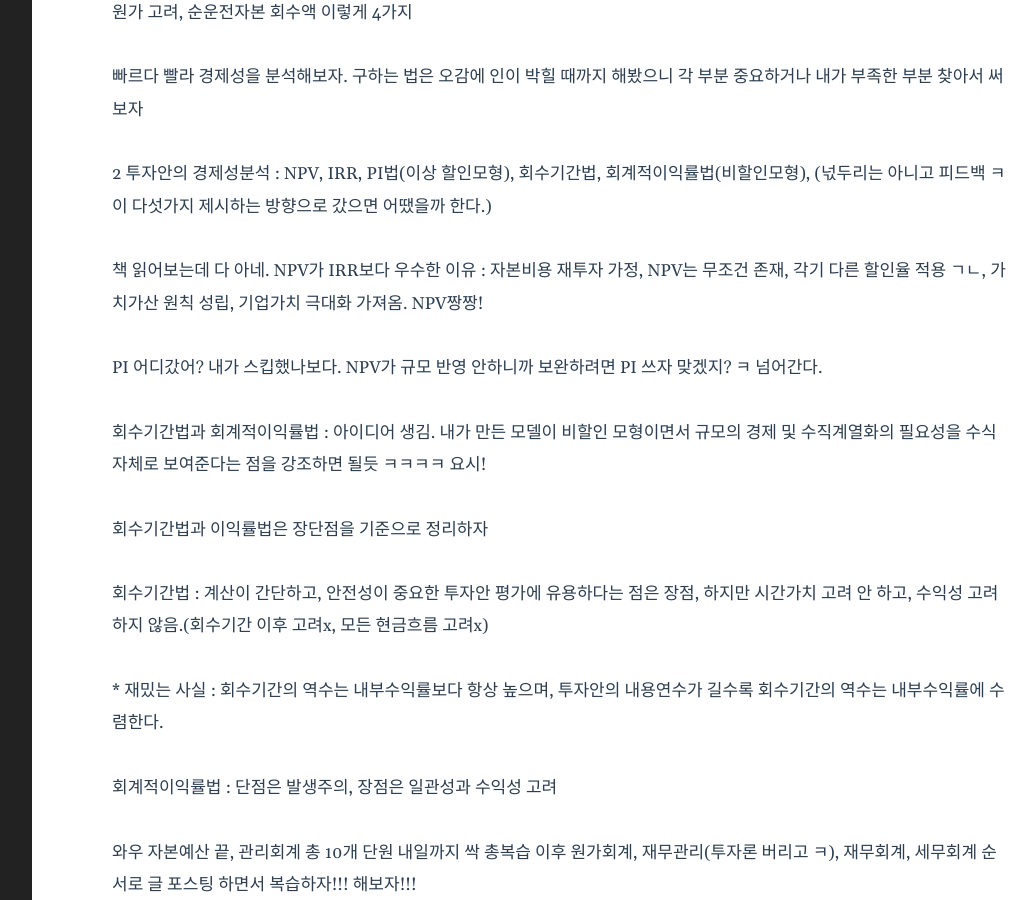
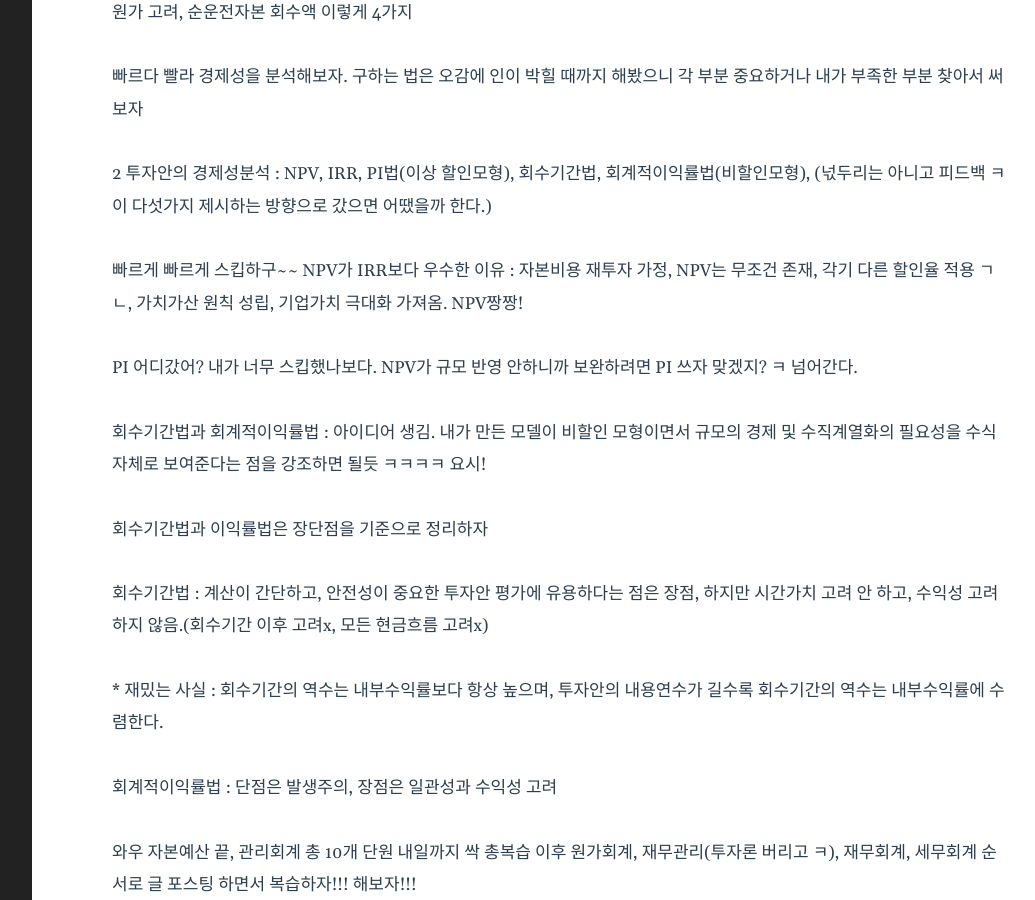
Before and after one commit to co-right/co-right.github.io, a Jekyll site: the page built from _posts/2023-05-06-business2.markdown, in a window 1280 px wide and 900 px high, scrolled down 1273 px. Shown: the whole window, without its empty margins (188-1223 px from the left). Built offline with Jekyll 4.4.1, drawn with Linux system fonts in a browser that asks for light colours.

Commit message:
time modify

```diff
--- a/_posts/2023-05-06-start.markdown
+++ b/_posts/2023-05-05-start.markdown
@@ -1,7 +1,7 @@
 ---
 layout: post
 title: 태초의 글
-date: 2023-05-06
+date: 2023-05-05
 categories: shorts
 ---
 
--- a/_posts/2023-05-06-business2.markdown
+++ b/_posts/2023-05-06-business2.markdown
@@ -36,9 +36,9 @@ E기업 pt면접이 있는데 발표자료를 완전 잘못 만들었다. 내탓
 <br/><br/>
 2 투자안의 경제성분석 : NPV, IRR, PI법(이상 할인모형), 회수기간법, 회계적이익률법(비할인모형), (넋두리는 아니고 피드백 ㅋ 이 다섯가지 제시하는 방향으로 갔으면 어땠을까 한다.)
 <br/><br/>
-책 읽어보는데 다 아네. NPV가 IRR보다 우수한 이유 : 자본비용 재투자 가정, NPV는 무조건 존재, 각기 다른 할인율 적용 ㄱㄴ, 가치가산 원칙 성립, 기업가치 극대화 가져옴. NPV짱짱!
+빠르게 빠르게 스킵하구~~ NPV가 IRR보다 우수한 이유 : 자본비용 재투자 가정, NPV는 무조건 존재, 각기 다른 할인율 적용 ㄱㄴ, 가치가산 원칙 성립, 기업가치 극대화 가져옴. NPV짱짱!
 <br/><br/>
-PI 어디갔어? 내가 스킵했나보다. NPV가 규모 반영 안하니까 보완하려면 PI 쓰자 맞겠지? ㅋ 넘어간다.
+PI 어디갔어? 내가 너무 스킵했나보다. NPV가 규모 반영 안하니까 보완하려면 PI 쓰자 맞겠지? ㅋ 넘어간다.
 <br/><br/>
 회수기간법과 회계적이익률법 : 아이디어 생김. 내가 만든 모델이 비할인 모형이면서 규모의 경제 및 수직계열화의 필요성을 수식 자체로 보여준다는 점을 강조하면 될듯 ㅋㅋㅋㅋ 요시!
 <br/><br/>
```
Also changed, not shown: other parts of _posts/2023-05-06-business2.markdown (+1 -1 lines).
